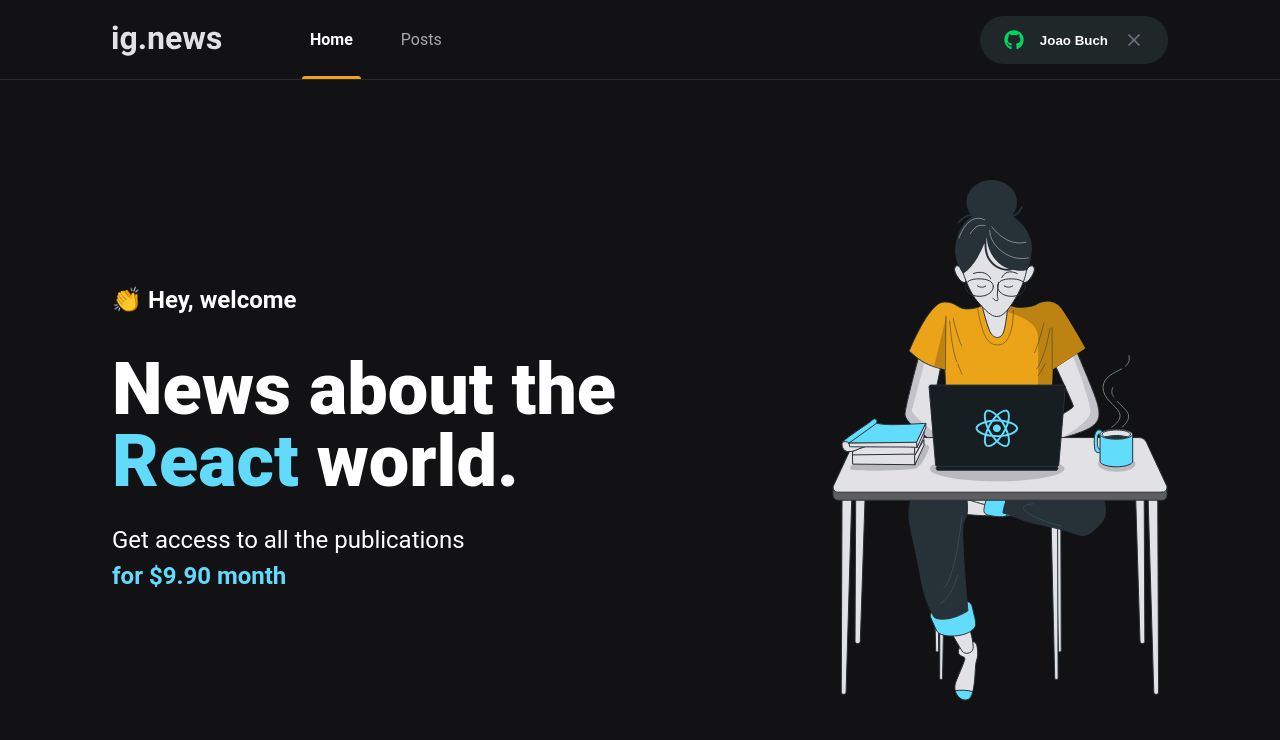
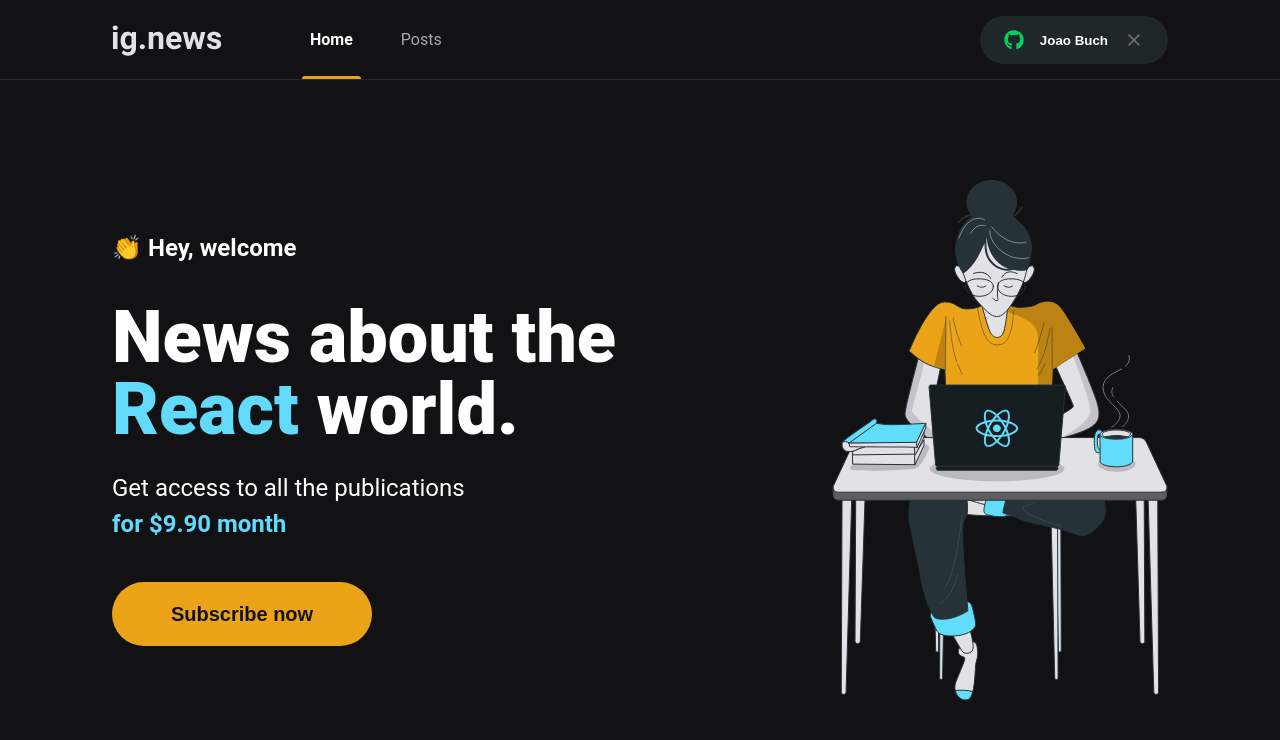
Before and after one commit to joaoguibune/jb-news, a Next.js app: page / in a window 1280 px wide. Shown: the top 740 px of the page. Built offline with nearby package versions, Linux system fonts and the light colour scheme.

Commit message:
feat: subscribe button

```diff
--- /dev/null
+++ b/src/components/SubscribeButton/index.tsx
@@ -0,0 +1,9 @@
+import styles from "./styles.module.scss";
+
+export function SubscribeButton() {
+  return (
+    <button type="button" className={styles.subscribeButton}>
+      Subscribe now
+    </button>
+  );
+}
--- /dev/null
+++ b/src/components/SubscribeButton/styles.module.scss
@@ -0,0 +1,21 @@
+.subscribeButton {
+  height: 4rem;
+  width: 260px;
+  height: 4rem;
+  border: 0;
+  border-radius: 2rem;
+  background: var(--yellow-500);
+  color: var(--gray-900);
+  font-size: 1.25rem;
+  font-weight: bold;
+
+  display: flex;
+  justify-content: center;
+  align-items: center;
+
+  transition: filter 0.2s;
+
+  &:hover {
+    filter: brightness(0.8);
+  }
+}
--- a/src/pages/index.tsx
+++ b/src/pages/index.tsx
@@ -1,4 +1,5 @@
 import styles from "../styles/home.module.scss";
+import { SubscribeButton } from "../components/SubscribeButton";
 import Head from "next/head";
 export default function Home() {
   return (
@@ -16,6 +17,7 @@
             Get access to all the publications <br />{" "}
             <span>for $9.90 month</span>
           </p>
+          <SubscribeButton />
         </section>
         <img src="/images/avatar.svg" alt="Girl Coding" />
       </main>
--- a/src/styles/home.module.scss
+++ b/src/styles/home.module.scss
@@ -35,4 +35,8 @@
       font-weight: bold;
     }
   }
+
+  button {
+    margin-top: 2.5rem;
+  }
 }
```
